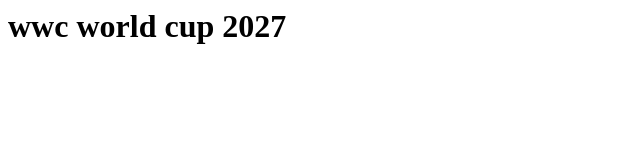
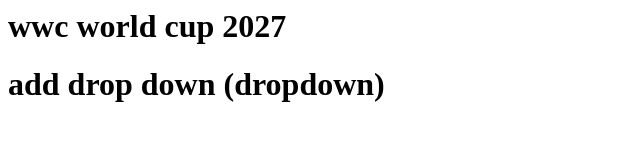
Before and after one commit to chandrasekharkorni/lwc_Ankithjain_bootcamp, a plain HTML site: page git_file/index.html in a window 1280 px wide. Shown: the whole page, without its empty margins (0-640 px from the left). Drawn offline with Linux system fonts and the light colour scheme.

```diff
--- a/git_file/index.html
+++ b/git_file/index.html
@@ -1 +1,2 @@
 <h1>wwc world cup 2027</h1>
+<h1>add drop down (dropdown)</h1>
```
